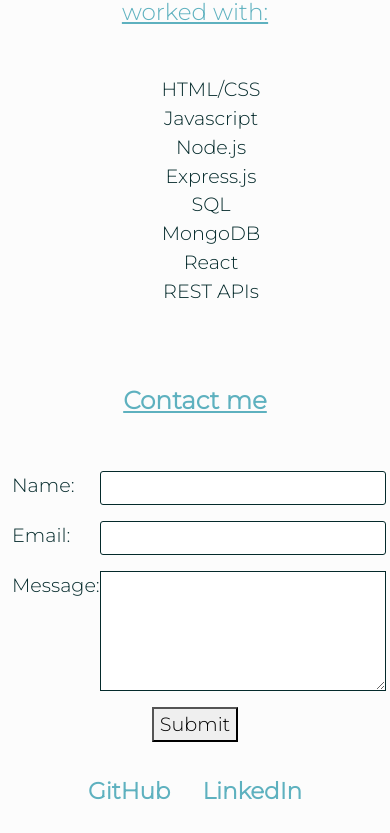
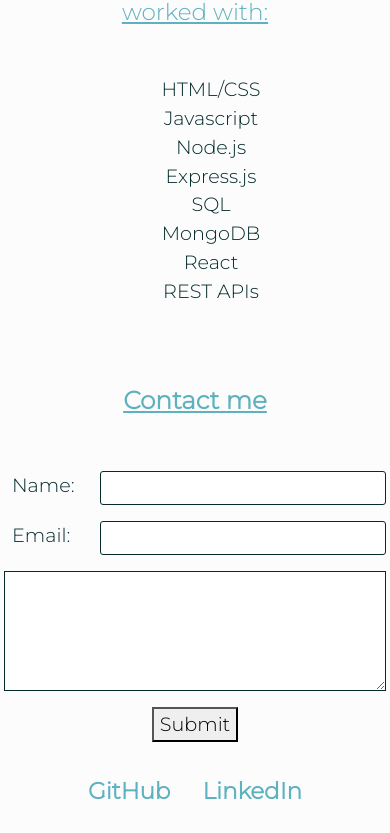
Before and after one commit to KennWg/my-portfolio, a React (Create React App) app: page / in a window 390 px wide. Shown: the part 3446-4279 px from the top of the page. Built offline with nearby package versions, Linux system fonts and the light colour scheme.

Commit message:
adjusted css for form on smaller windows

```diff
--- a/src/components/Contact/index.js
+++ b/src/components/Contact/index.js
@@ -54,8 +54,8 @@
                     <input type="email" className="col-9" defaultValue={email} onBlur={handleChange} name="email" ref={emailEl}/>
                 </div>
                 <div className='py-2 px-2 d-flex row'>
-                    <label htmlFor="message" className='px-2 col-3'>Message:</label>
-                    <textarea name="message" className="col-9" defaultValue={message} onBlur={handleChange} rows="5" ref={messageEl}/>
+                    <label htmlFor="message" className='px-2 col-3 form-message'>Message:</label>
+                    <textarea name="message" className="col-md-9 col-12" defaultValue={message} onBlur={handleChange} rows="5" ref={messageEl}/>
                 </div>
                 {errorMessage && (
                     <div>
--- a/src/index.css
+++ b/src/index.css
@@ -252,4 +252,8 @@
     margin-left: 5%;
     margin-right: 5%;
   }
+
+  .form-message{
+    display: none;
+  }
 }
```
